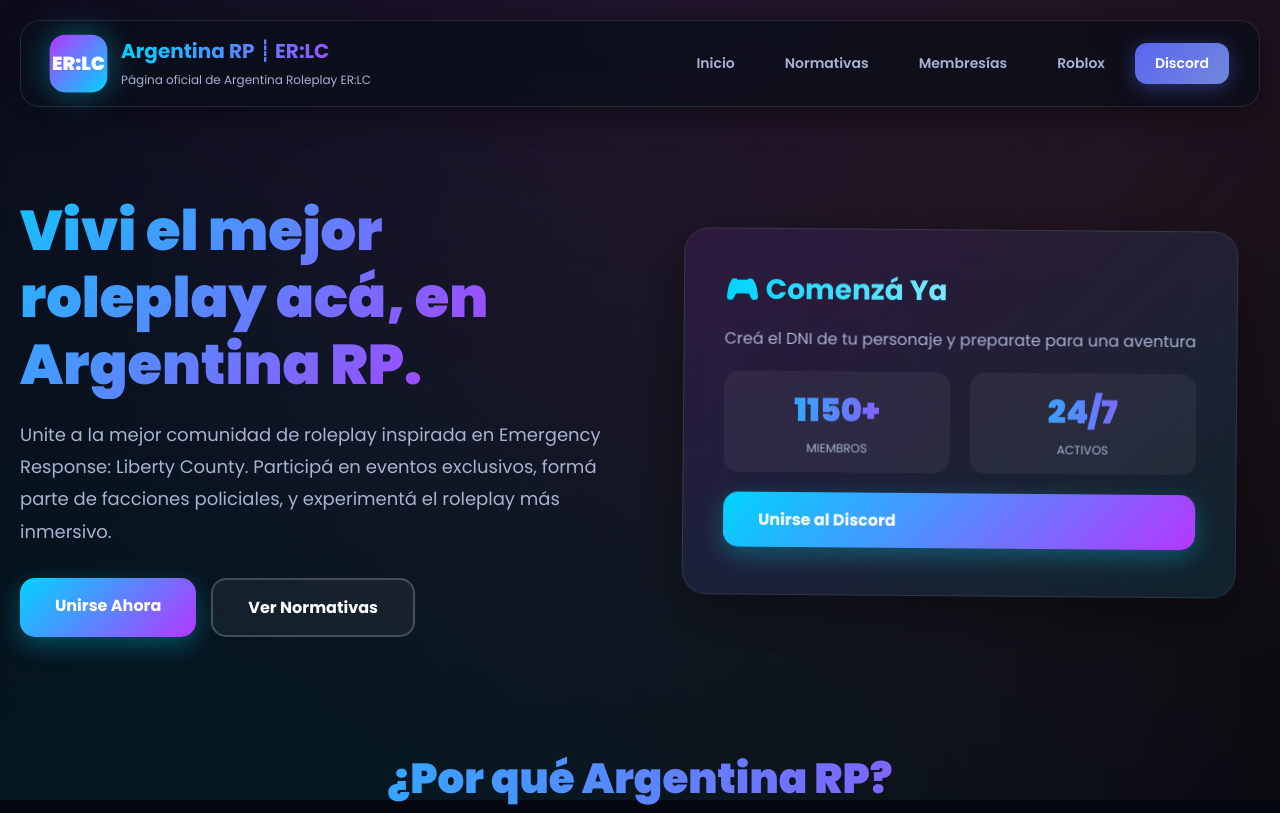
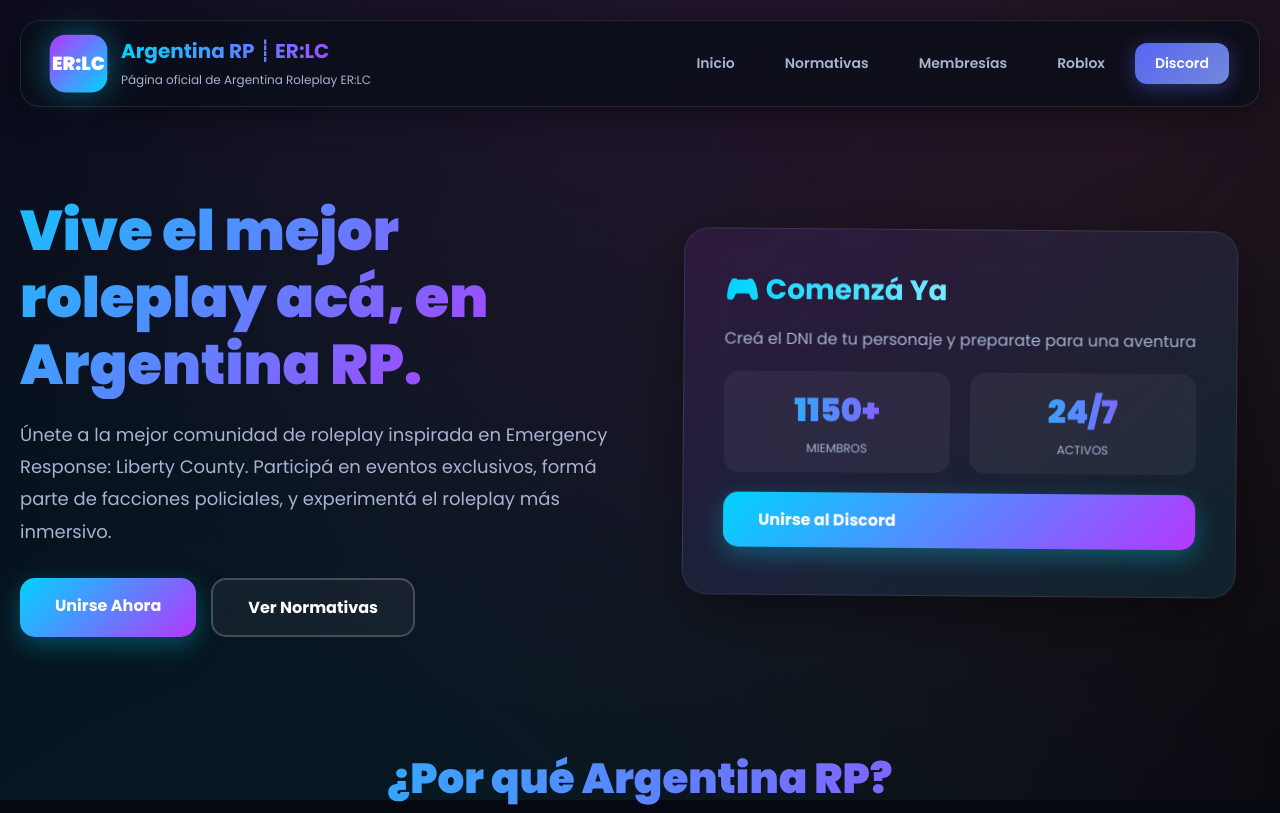
Before and after one commit to Argentina-Roleplay-2025/web, a plain HTML site: page index.html in a window 1280 px wide. Shown: the top 813 px of the page. Drawn offline with Linux system fonts and the light colour scheme.

Commit message:
Update index.html

```diff
--- a/index.html
+++ b/index.html
@@ -642,9 +642,9 @@
     <!-- Hero Section -->
     <section id="inicio" class="hero">
       <div class="hero-content">
-        <h2>Vivi el mejor roleplay acá, en Argentina RP.</h2>
+        <h2>Vive el mejor roleplay acá, en Argentina RP.</h2>
         <p>
-          Unite a la mejor comunidad de roleplay inspirada en Emergency Response: Liberty County.
+          Únete a la mejor comunidad de roleplay inspirada en Emergency Response: Liberty County.
           Participá en eventos exclusivos, formá parte de facciones policiales, y experimentá el roleplay más inmersivo.
         </p>
         <div class="hero-buttons">
```
